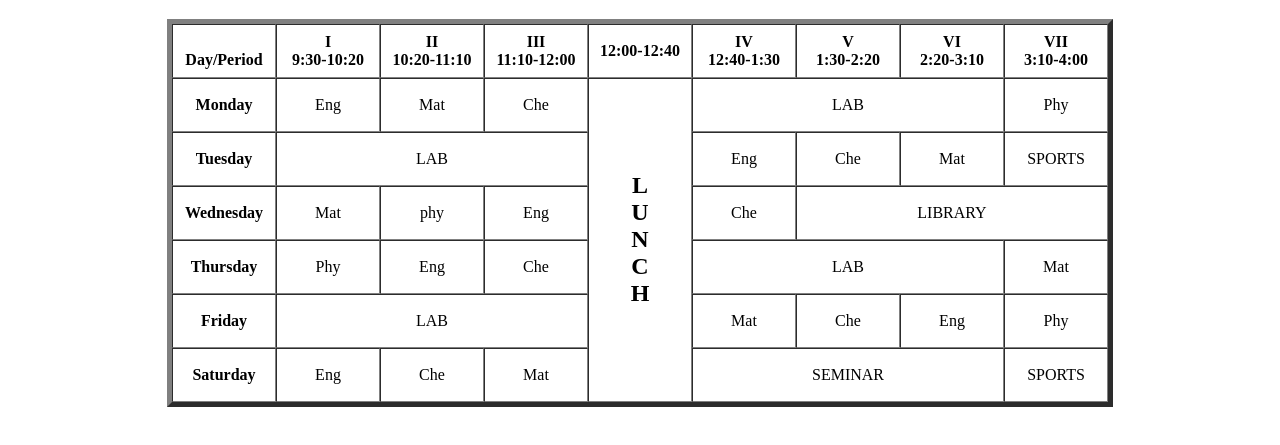
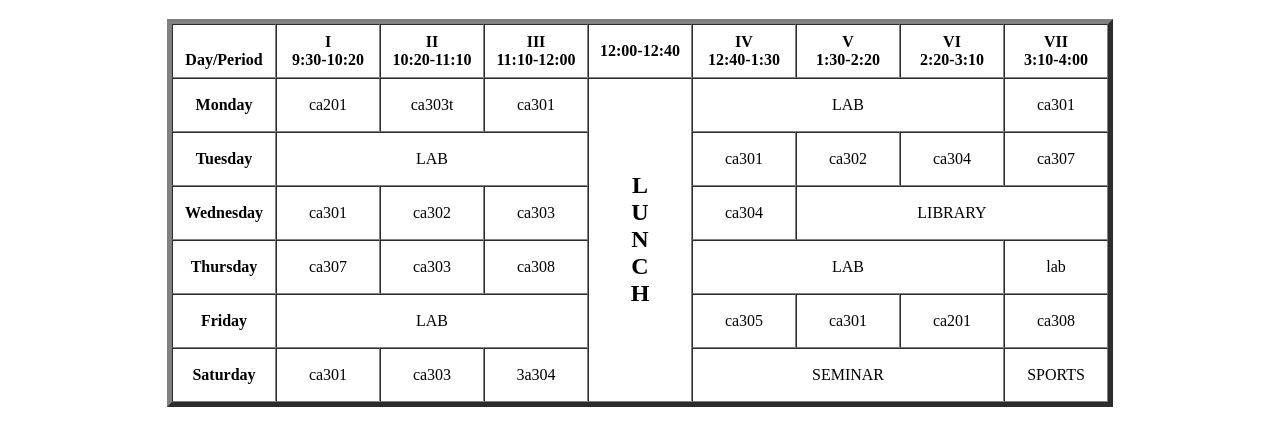
Before and after one commit to Abbasjaun007/project1, a plain HTML site: page tmb.html in a window 1280 px wide. Shown: the part 61-506 px from the top of the page. Drawn offline with Linux system fonts and the light colour scheme.

Commit message:
Update tmb.html

```diff
--- a/tmb.html
+++ b/tmb.html
@@ -46,15 +46,15 @@
 		<tr>
 			<td align="center" height="50">
 				<b>Monday</b></td>
-			<td align="center" height="50">Eng</td>
-			<td align="center" height="50">Mat</td>
-			<td align="center" height="50">Che</td>
+			<td align="center" height="50">ca201</td>
+			<td align="center" height="50">ca303t</td>
+			<td align="center" height="50">ca301</td>
 			<td rowspan="6" align="center" height="50">
 				<h2>L<br>U<br>N<br>C<br>H</h2>
 			</td>
 			<td colspan="3" align="center"
 				height="50">LAB</td>
-			<td align="center" height="50">Phy</td>
+			<td align="center" height="50">ca301</td>
 		</tr>
 		<tr>
 			<td align="center" height="50">
@@ -63,19 +63,19 @@
 			<td colspan="3" align="center"
 				height="50">LAB
 			</td>
-			<td align="center" height="50">Eng</td>
-			<td align="center" height="50">Che</td>
-			<td align="center" height="50">Mat</td>
-			<td align="center" height="50">SPORTS</td>
+			<td align="center" height="50">ca301</td>
+			<td align="center" height="50">ca302</td>
+			<td align="center" height="50">ca304</td>
+			<td align="center" height="50">ca307</td>
 		</tr>
 		<tr>
 			<td align="center" height="50">
 				<b>Wednesday</b>
 			</td>
-			<td align="center" height="50">Mat</td>
-			<td align="center" height="50">phy</td>
-			<td align="center" height="50">Eng</td>
-			<td align="center" height="50">Che</td>
+			<td align="center" height="50">ca301</td>
+			<td align="center" height="50">ca302</td>
+			<td align="center" height="50">ca303</td>
+			<td align="center" height="50">ca304</td>
 			<td colspan="3" align="center"
 				height="50">LIBRARY
 			</td>
@@ -84,13 +84,13 @@
 			<td align="center" height="50">
 				<b>Thursday</b>
 			</td>
-			<td align="center" height="50">Phy</td>
-			<td align="center" height="50">Eng</td>
-			<td align="center" height="50">Che</td>
+			<td align="center" height="50">ca307</td>
+			<td align="center" height="50">ca303</td>
+			<td align="center" height="50">ca308</td>
 			<td colspan="3" align="center"
 				height="50">LAB
 			</td>
-			<td align="center" height="50">Mat</td>
+			<td align="center" height="50">lab</td>
 		</tr>
 		<tr>
 			<td align="center" height="50">
@@ -99,18 +99,18 @@
 			<td colspan="3" align="center"
 				height="50">LAB
 			</td>
-			<td align="center" height="50">Mat</td>
-			<td align="center" height="50">Che</td>
-			<td align="center" height="50">Eng</td>
-			<td align="center" height="50">Phy</td>
+			<td align="center" height="50">ca305</td>
+			<td align="center" height="50">ca301</td>
+			<td align="center" height="50">ca201</td>
+			<td align="center" height="50">ca308</td>
 		</tr>
 		<tr>
 			<td align="center" height="50">
 				<b>Saturday</b>
 			</td>
-			<td align="center" height="50">Eng</td>
-			<td align="center" height="50">Che</td>
-			<td align="center" height="50">Mat</td>
+			<td align="center" height="50">ca301</td>
+			<td align="center" height="50">ca303</td>
+			<td align="center" height="50">3a304</td>
 			<td colspan="3" align="center"
 				height="50">SEMINAR
 			</td>
```
